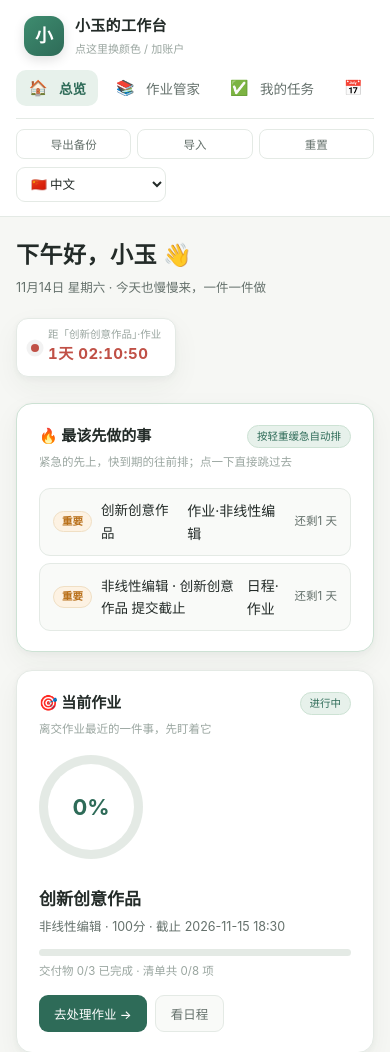
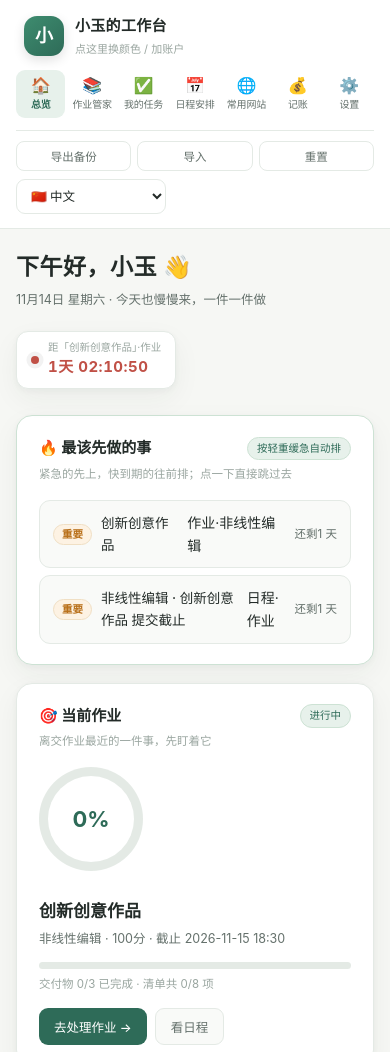
Before and after one commit to Yym113/desk, a plain HTML site: page index.html in a window 390 px wide. Shown: the top 1052 px of the page. Drawn offline with Linux system fonts and the light colour scheme.

Commit message:
手机端导航改为七宫格均分

```diff
--- a/index.html
+++ b/index.html
@@ -331,7 +331,12 @@ body.dark .toggle span::after{background:#E8EDEA}
 @media(max-width:900px){
   .app{flex-direction:column}
   .side{width:100%;flex:none;height:auto;position:static;padding:14px 16px;border-right:none;border-bottom:1px solid var(--line)}
-  .brand{padding-bottom:12px}.nav{flex-direction:row;overflow-x:auto;gap:5px}.nav button{white-space:nowrap;width:auto;padding:8px 12px}
+  .brand{padding-bottom:12px}
+  /* 手机：七个导航平铺，均分宽度，竖排图标+文字，一眼全看得到 */
+  .nav{display:grid;grid-template-columns:repeat(7,1fr);gap:2px;overflow:visible}
+  .nav button{flex-direction:column;gap:2px;padding:7px 0;font-size:10.5px;border-radius:9px;white-space:nowrap;width:auto;min-width:0}
+  .nav button .ico{font-size:16px;line-height:1.1}
+  .nav .nl{font-size:10px;letter-spacing:-.2px}
   .nav .badge{display:none}
   .side-foot{margin-top:12px;padding-top:10px;display:flex;flex-wrap:wrap;align-items:center;gap:8px}
   .side-foot .lbl,.side-foot .copy{display:none}
```
